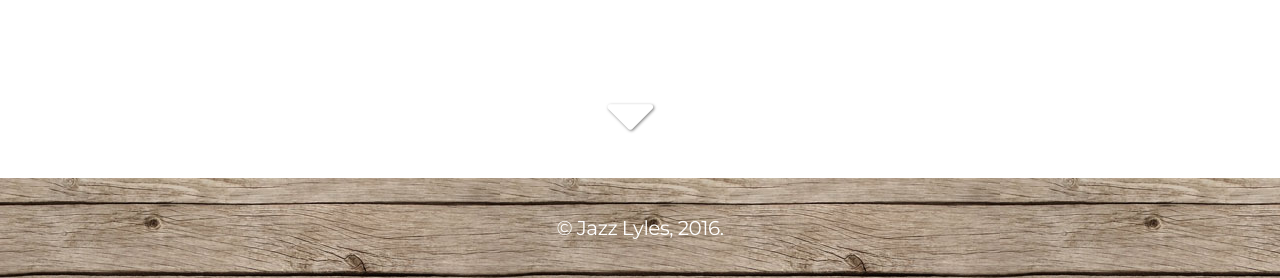
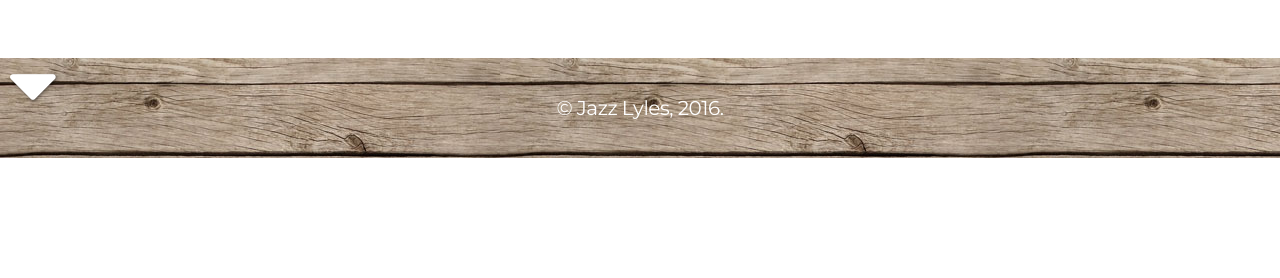
Before and after one commit to existenzial/existenzial.github.io, a plain HTML site: page index.html in a window 1280 px wide. Shown: the part 582-860 px from the top of the page. After the commit the page ends 800 px from the top, so only its background shows below. Drawn offline with nearby package versions, Linux system fonts and the light colour scheme; some packages are replaced by stand-ins of ours.

Commit message:
adjusted desc arrow positioning for dropdown animation

```diff
--- a/css/main.css
+++ b/css/main.css
@@ -485,6 +485,12 @@ footer {
     cursor: pointer;
 }
 
+.dropdown {
+    margin: -30px;
+    display: inline-block;
+    position: fixed;
+}
+
 .fa-li:before {
     -webkit-font-smoothing: antialiased;
     font-family: FontAwesome;
--- a/index.html
+++ b/index.html
@@ -38,9 +38,11 @@
         </header>
 
         <div class="main-blog">
-            <span id="blog-button">
-        		<i class="fa fa-sort-desc fa-4x"></i>
-    		</span>
+            <div class="dropdown">
+                <span id="blog-button">
+                    <i class="fa fa-sort-desc fa-4x"></i>
+                </span>
+            </div>
             <ul id="blog-posts">
                 <li class="post-container">
                     <h1>Phaser & Cocoon.io: What They Don't Tell You</h1>
--- a/js/navanimations.js
+++ b/js/navanimations.js
@@ -11,8 +11,7 @@ $(document).ready(function() {
             });
         });
     });*/
-
-    $(".fa-sort-desc").on("mouseenter", function(e) {
+    $(".fa-sort-desc").on("mouseenter mouseleave", function(e) {
         var el = $(this);
         if (!el.data("bnc")) el.effect("bounce", {
             direction: 'up',
```
